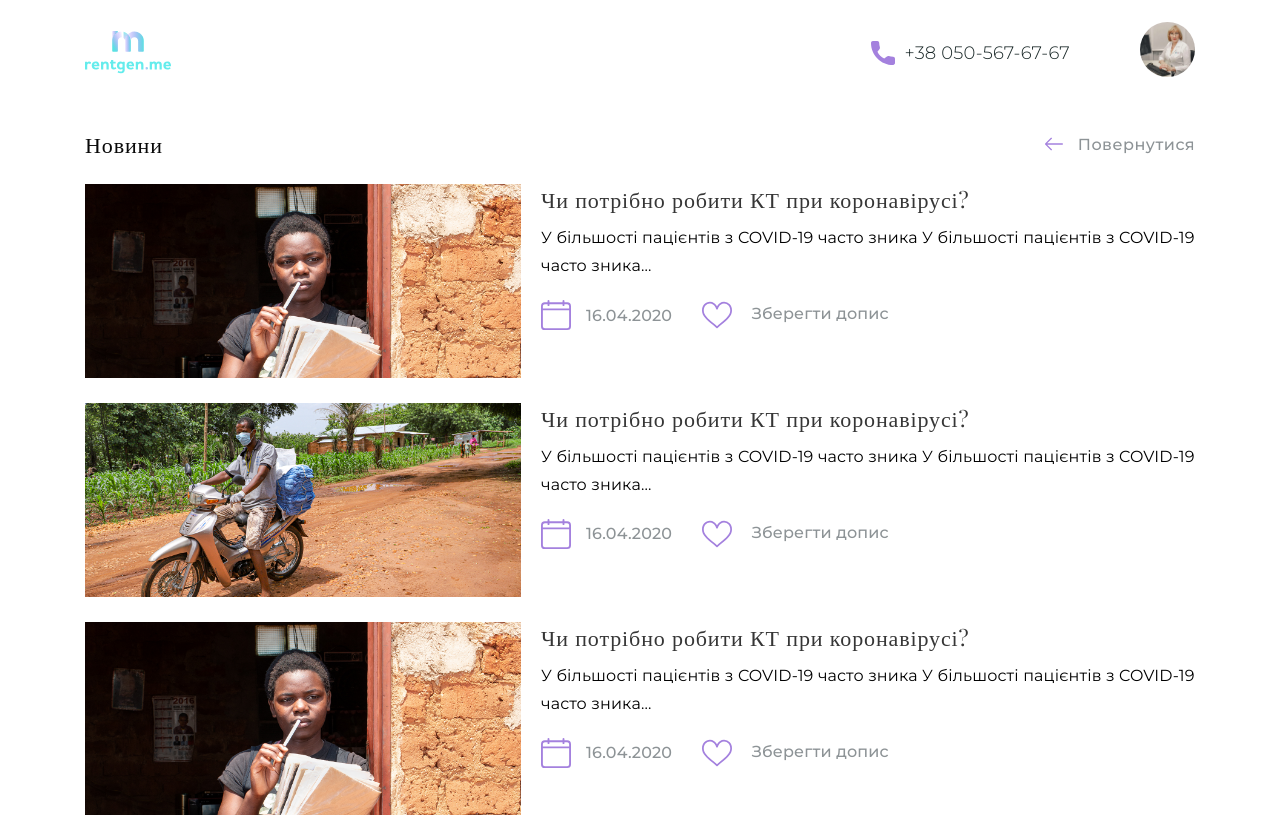
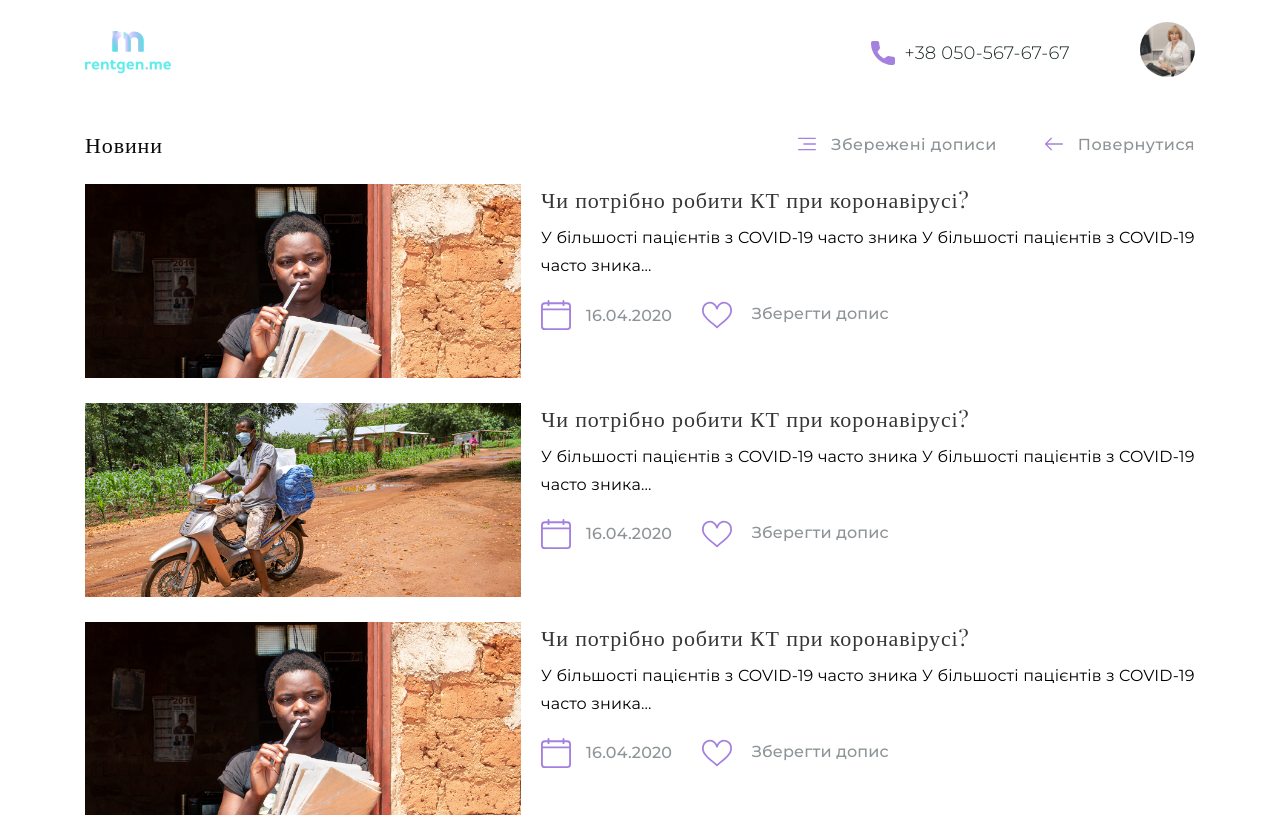
Before and after one commit to RZD7704/rentgen.me, a website: page #src/archive-news.html in a window 1280 px wide. Shown: the top 817 px of the page. Drawn offline with nearby package versions, Linux system fonts and the light colour scheme; files that its build step writes are made by us from their sources; files whose address does not match are found by name.

Commit message:
Add archive selected news oage

```diff
--- a/#src/archive-news.html
+++ b/#src/archive-news.html
@@ -17,12 +17,20 @@
                 <div class="container">
                     <div class="general-head pt-4">
                         <h2 class="general-head__title">Новини</h2>
+                        <div class="general-head__btns d-flex">
+                            <a class="general-head__btn mr-5" href="#">
+                                <svg class="general-head__btn-icon rotate">
+                                    <use xlink:href="img/icons/icons.svg#more-menu-icon"></use>
+                                </svg>
+                                Збережені дописи
+                            </a>
                             <a class="general-head__btn" href="#">
                                 <svg class="general-head__btn-icon">
                                     <use xlink:href="img/icons/icons.svg#arr-back-icon"></use>
                                 </svg>
                                 Повернутися
                             </a>
+                        </div>
                     </div>
                     <div class="archive-news-body">
                         <div class="archive-news-wgt">
--- a/#src/scss/layout/_extra.scss
+++ b/#src/scss/layout/_extra.scss
@@ -8,6 +8,10 @@
 
 .background-transparent {
     background: transparent;
+}
+
+.rotate {
+    transform: rotate(180deg);
 }
 
 .general-head {
```
Also changed, not shown: dist/archive-news.html, dist/css/style.css, dist/img/stack/sprite.stack.html. Lines whose indentation alone changed are shown as unchanged.
